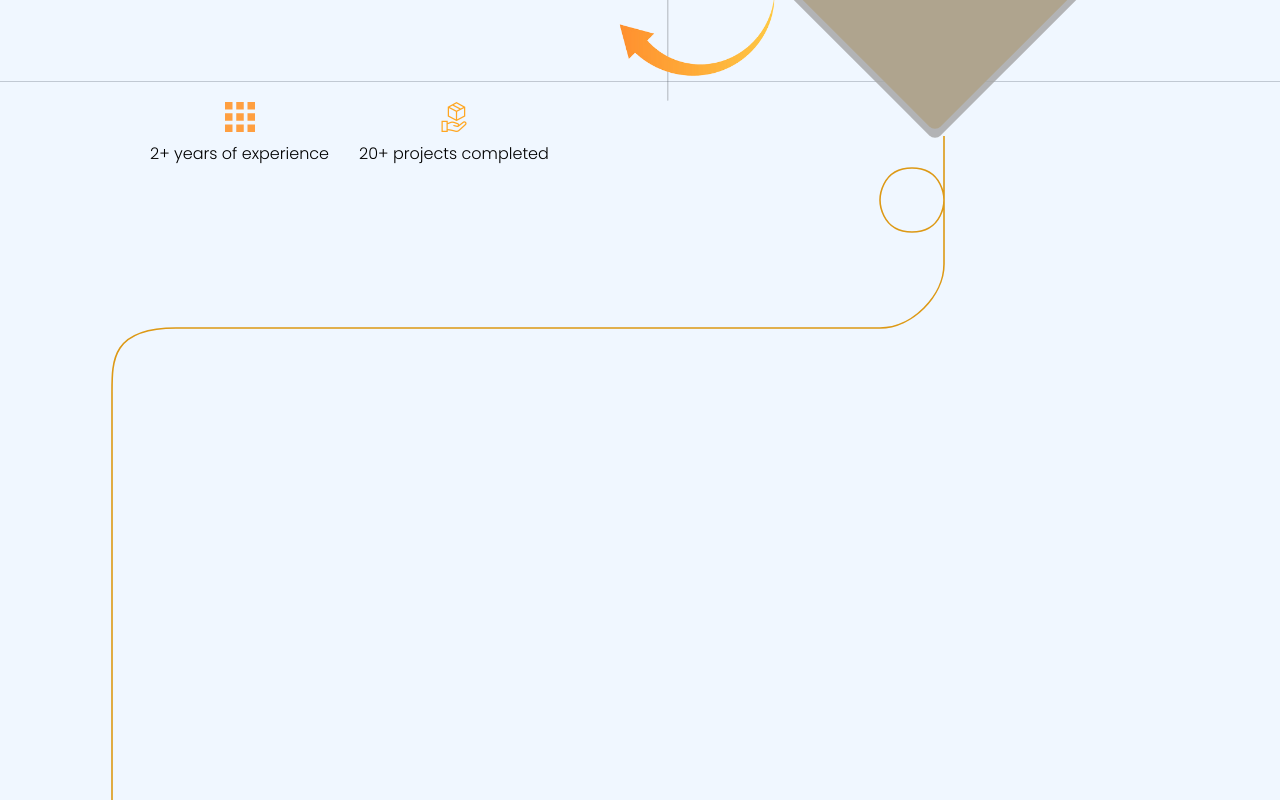
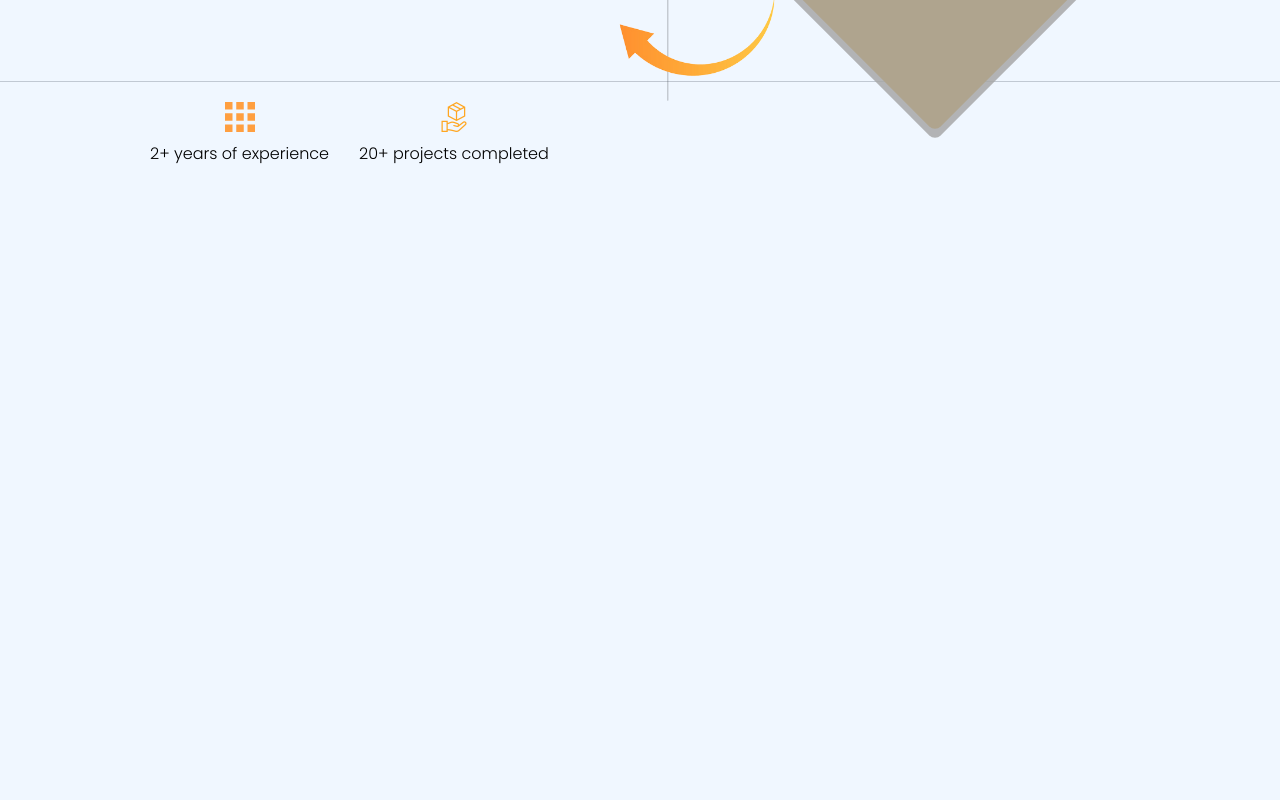
Before and after one commit to Devendra0123/deven-portfolio, a Next.js app: page / in a window 1280 px wide. Shown: the part 440-1240 px from the top of the page. Built offline with nearby package versions, Linux system fonts and the light colour scheme.

Commit message:
animating svg path

```diff
--- a/components/SvgPath/SvgPath3.tsx
+++ b/components/SvgPath/SvgPath3.tsx
@@ -1,25 +1,56 @@
-import React from 'react';
+'use client'
+import React, { useEffect, useState } from 'react';
 
 const SvgPath3 = () => {
+    const [scrollY, setScrollY] = useState(0);
+    const [pathLength, setPathLength] = useState(0);
+
+    useEffect(() => {
+        const svgPath: any = document.querySelector('.svg-path path');
+        const length = svgPath.getTotalLength();
+        setPathLength(length);
+
+        const handleScroll = () => {
+            setScrollY(window.scrollY);
+        };
+
+        // Add a scroll event listener to track the scroll position
+        window.addEventListener('scroll', handleScroll);
+
+        // Clean up the event listener when the component unmounts
+        return () => {
+            window.removeEventListener('scroll', handleScroll);
+        };
+    }, []);
+
+    const strokeDashOffset = pathLength - (scrollY * 2); // Adjust scroll sensitivity as needed
+
     return (
+        <div
+            className="svg-container"
+            style={{
+                width: "100%",
+                height: "suto", // Adjust the container height as needed
+            }}
+        >
             <svg
-            style={{
-                width: "100%", // Adjust the width to fill the container
-                height: "auto",
-                zIndex: 0
-            }}
-            className=""
-            id="visual"
+                className="svg-path"
                 xmlns="http://www.w3.org/2000/svg"
-            viewBox="-29.5 -0 40 30" // Adjusted viewBox to show the entire path
+                viewBox="-29.5 -0 40 30"
             >
                 <path
                     d="M 0 0 V 2 C 0 2 0 3 -1 3 C -2 3 -2 2 -2 2 C -2 2 -2 1 -1 1 C 0 1 0 2 0 2 V 4 C 0 5 -1 6 -2 6 H -14 H -24 C -26 6 -26 7 -26 8 V 16 V 28"
                     stroke="#DD9915"
                     strokeWidth="0.05"
                     fill="none"
+                    style={{
+                        strokeDasharray: pathLength,
+                        strokeDashoffset: strokeDashOffset,
+                        transition: "stroke-dashoffset 0.5s linear", // Use "linear" timing function
+                    }}
                 />
             </svg>
+        </div>
     );
 };
 
```
Lines whose indentation alone changed are shown as unchanged.
